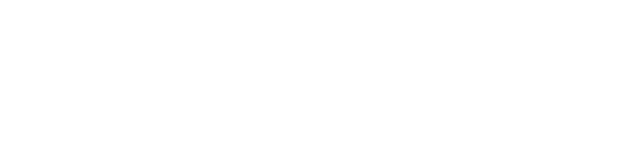
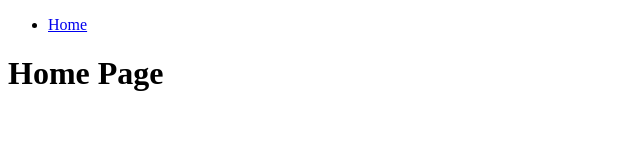
Before and after one commit to gsphyo91/gatsby-tutorial, a Gatsby site: page / in a window 1280 px wide. Shown: the whole page, without its empty margins (0-640 px from the left). Built offline with nearby package versions, Linux system fonts and the light colour scheme; Gatsby itself is replaced by a stand-in of ours.

Commit message:
feat: Add Layout component

```diff
--- /dev/null
+++ b/src/pages/components/layout.js
@@ -0,0 +1,19 @@
+import { Link } from "gatsby"
+
+const Layout = ({pageTitle, children}) => {
+  return (
+    <div>
+      <title>{pageTitle}</title>
+      <nav>
+        <ul>
+          <li><Link to="/">Home</Link></li>
+        </ul>
+      </nav>
+      <main>
+        {children}
+      </main>
+    </div>
+  )
+}
+
+export default Layout;
--- a/src/pages/index.js
+++ b/src/pages/index.js
@@ -1,11 +1,12 @@
 import * as React from "react"
+import Layout from "./components/layout"
 
 // markup
 const IndexPage = () => {
   return (
-    <main>
-      <title>Gatsby Site!!!</title>
-    </main>
+    <Layout>
+      <h1>Home Page</h1>
+    </Layout>
   )
 }
 
```
